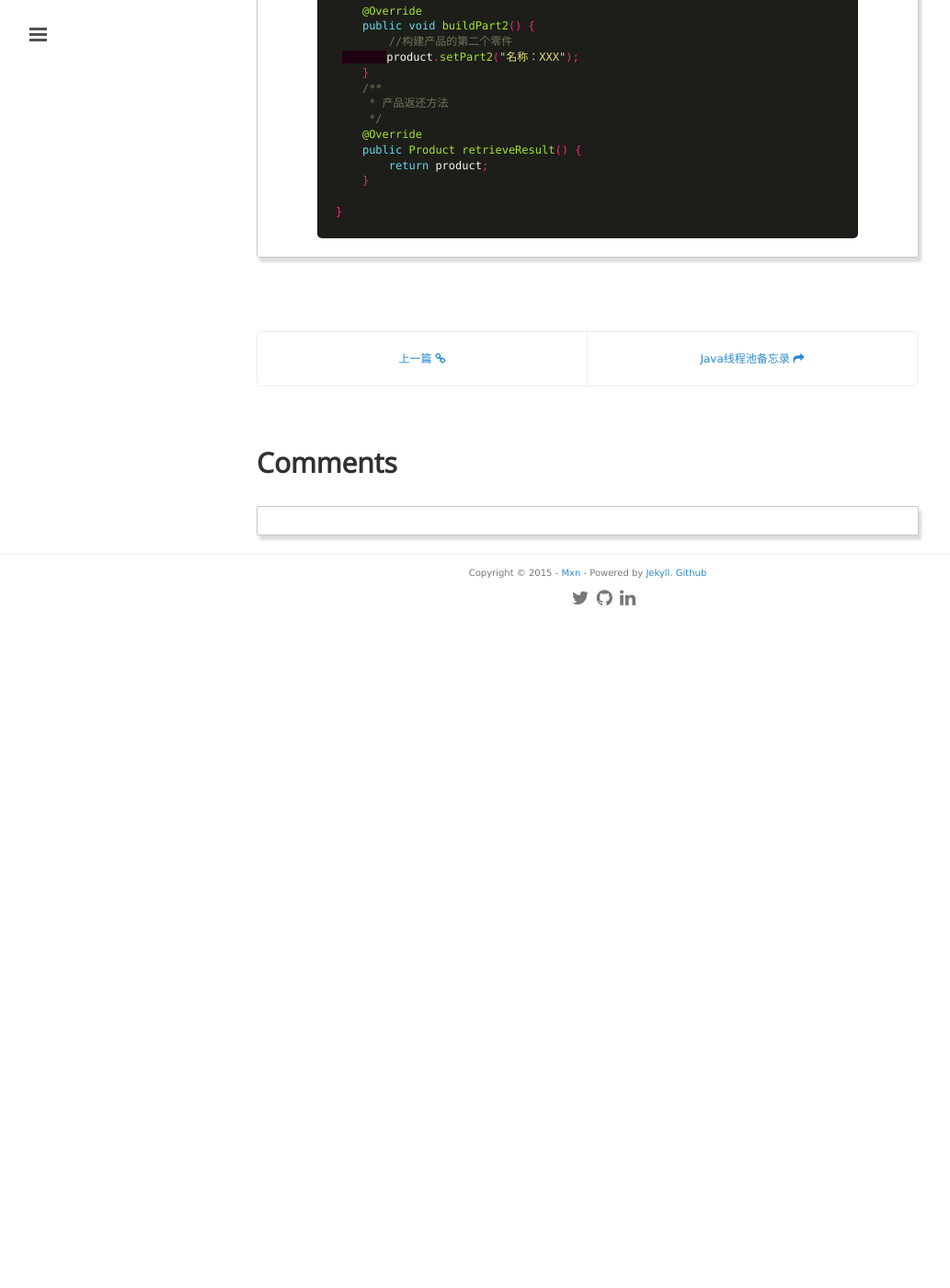
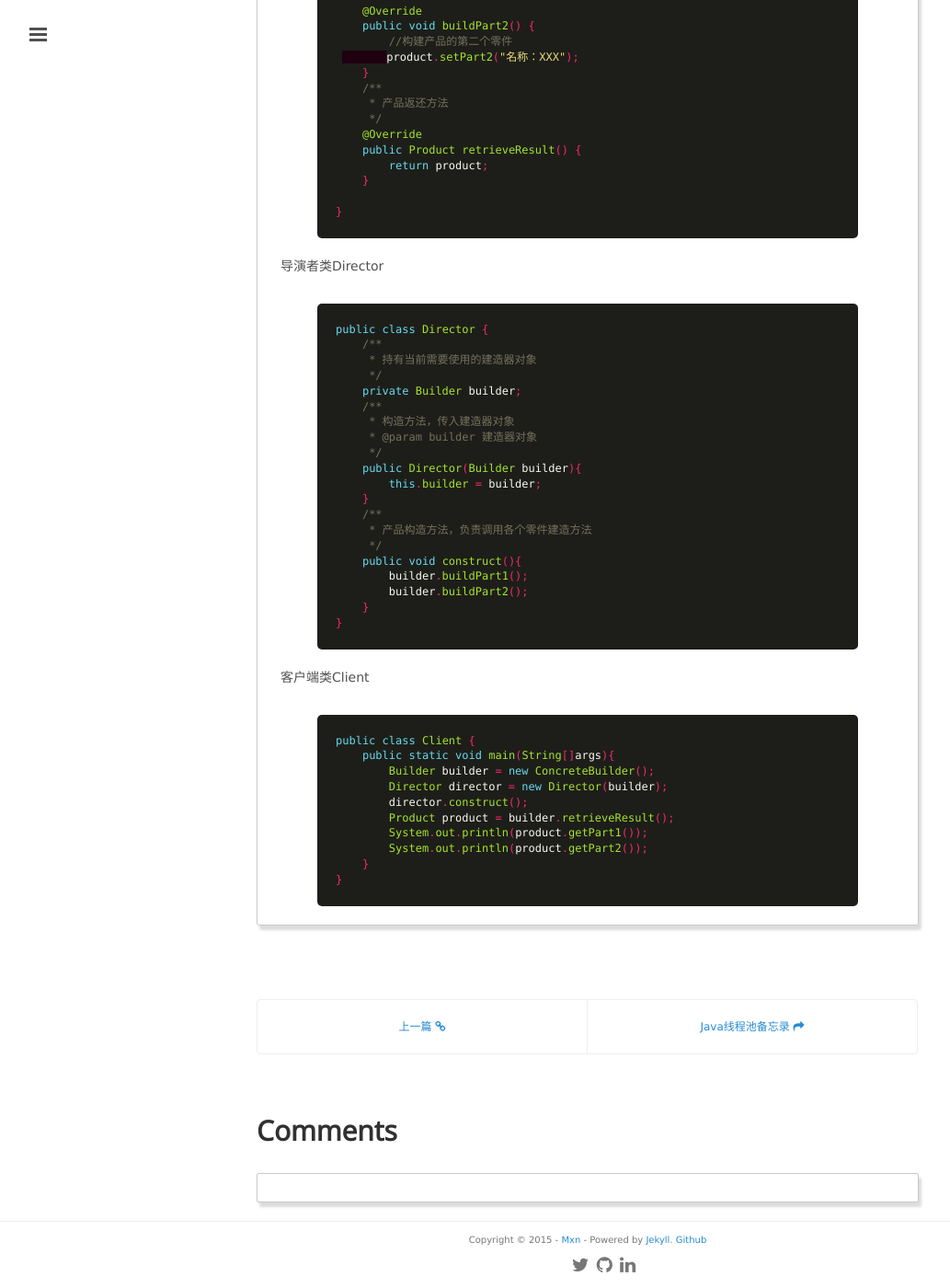
Before and after one commit to mxn21/mxn21.github.io, a Jekyll site: the page built from _posts/2015-6-14-android建设者模式分析.md, in a window 1280 px wide and 1400 px high, scrolled down 2927 px. Shown: the whole window at 92% size, without its empty margins (1-1034 px from the left). Built offline with Jekyll 4.4.1, drawn with Linux system fonts in a browser that asks for light colours; Markdown is read by kramdown in place of the engine named in the settings; comment, search, counter and statistics services are not loaded; before the commit the page ends 3602 px from its top, so only the background shows below that.

Commit message:
Update 2015-6-14-android建设者模式分析.md

```diff
--- a/_posts/2015-6-14-android建设者模式分析.md
+++ b/_posts/2015-6-14-android建设者模式分析.md
@@ -123,3 +123,45 @@
 
 }
 {% endhighlight  %}
+
+导演者类Director
+
+{% highlight java %}
+public class Director {
+    /**
+     * 持有当前需要使用的建造器对象
+     */
+    private Builder builder;
+    /**
+     * 构造方法，传入建造器对象
+     * @param builder 建造器对象
+     */
+    public Director(Builder builder){
+        this.builder = builder;
+    }
+    /**
+     * 产品构造方法，负责调用各个零件建造方法
+     */
+    public void construct(){
+        builder.buildPart1();
+        builder.buildPart2();
+    }
+}
+{% endhighlight  %}
+
+客户端类Client
+
+{% highlight java %}
+
+public class Client {
+    public static void main(String[]args){
+        Builder builder = new ConcreteBuilder();
+        Director director = new Director(builder);
+        director.construct();
+        Product product = builder.retrieveResult();
+        System.out.println(product.getPart1());
+        System.out.println(product.getPart2());
+    }
+}
+
+{% endhighlight  %}
```
